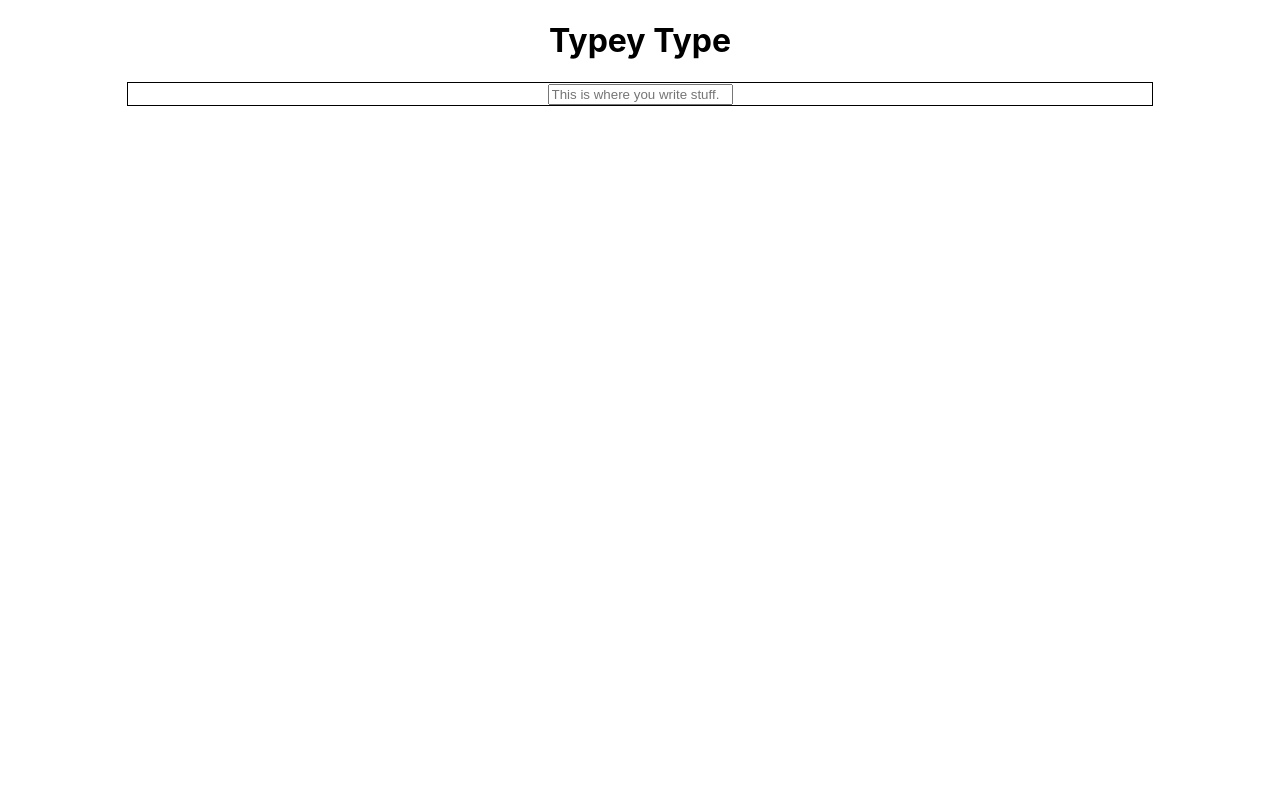
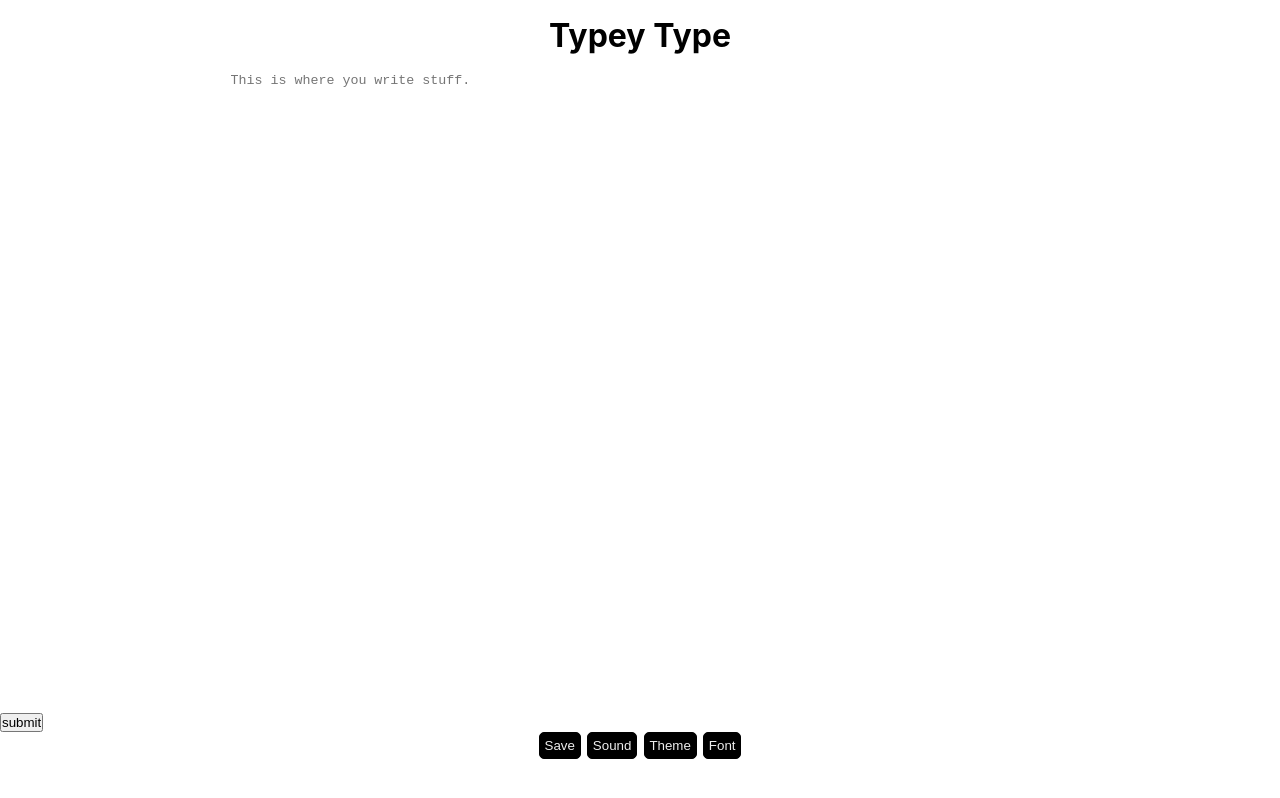
Before and after one commit to holdenmad/writer-app, a React (Create React App) app: page / in a window 1280 px wide. Built offline with nearby package versions, Linux system fonts and the light colour scheme.

Commit message:
Added styling to center typing field

```diff
--- a/src/App.js
+++ /dev/null
@@ -1,14 +0,0 @@
-import React from 'react';
-import './styles/App.scss';
-import WritingField from './components/WritingField.js'
-
-function App() {
-  return (
-    <div className="App">
-      <header><h1>Typey Type</h1></header>
-      <WritingField/>
-    </div>
-  );
-}
-
-export default App;
--- /dev/null
+++ b/src/App.tsx
@@ -0,0 +1,21 @@
+import React from "react";
+import "./styles/App.scss";
+import WritingField from "./components/WritingField";
+import Nav from "./components/Nav";
+import Form from "./components/Form";
+
+
+function App() {
+  return (
+    <div className="App">
+      <header>
+        <h1>Typey Type</h1>
+      </header>
+        <div >
+          <WritingField />
+       </div>
+    </div>
+  );
+}
+
+export default App;
--- /dev/null
+++ b/src/components/Form.tsx
@@ -0,0 +1,19 @@
+import React, { useState } from "react";
+
+const Form = () => {
+    const [title, setTitle] = useState('');
+    const handleSubmit = (e: any)=> {
+        e.preventDefault();
+        console.log(title)
+    }
+
+  return (
+    <form onSubmit={handleSubmit}>
+      <label>Text</label>
+      <input type="text" value={title} required onChange={(e)=> setTitle(e.target.value)} />
+      <input type="submit" value="submit"></input>
+    </form>
+  );
+};
+
+export default Form;
--- /dev/null
+++ b/src/components/Nav.tsx
@@ -0,0 +1,23 @@
+import React from "react";
+
+/*
+
+By clicking on the 'Save' button, the following should happen:
+- Textarea is 'submitted' in form
+- Action on submit is to turn the text in the text area into a file (what type?)
+- Action on submit is also to save the file to local computer
+
+*/
+
+const navElements: string[] = ["Save", "Sound", "Theme", "Font"];
+
+
+const Nav = () => {
+  return (
+    <div className="navbar">
+      {navElements.map((navEl) => <button className="navEl">{navEl}</button>)}
+    </div>
+  );
+};
+
+export default Nav;
--- a/src/components/WritingField.js
+++ /dev/null
@@ -1,16 +0,0 @@
-import React from "react";
-
-const WritingField = () => {
-  return (
-    <div className="writingField">
-      <div>
-        <input
-          className="writingInput"
-          placeholder="This is where you write stuff."
-        ></input>
-      </div>
-    </div>
-  );
-};
-
-export default WritingField;
--- /dev/null
+++ b/src/components/WritingField.tsx
@@ -0,0 +1,37 @@
+import React, {useState} from "react";
+
+/*
+
+*/
+const navElements: string[] = ["Save", "Sound", "Theme", "Font"];
+
+const WritingField = () => {
+  const [text, setText] = useState('');
+    const handleSubmit = (e: any)=> {
+        e.preventDefault();
+        console.log(text)
+    }
+  return (
+    <form onSubmit={handleSubmit}>
+      <div className="helper">
+      <div className="writingField">
+
+      <textarea
+        className="writingInput"
+        placeholder="This is where you write stuff."
+        value={text}
+        onChange={(e)=> setText(e.target.value)}
+      ></textarea>
+    </div>
+    </div>
+
+      <input type="submit" value="submit"></input>
+      <div className="navbar">
+      {navElements.map((navEl) => <button className="navEl">{navEl}</button>)}
+    </div>
+    </form>
+
+  );
+};
+
+export default WritingField;
--- /dev/null
+++ b/src/react-app-env.d.ts
@@ -0,0 +1 @@
+/// <reference types="react-scripts" />
--- a/src/styles/App.scss
+++ b/src/styles/App.scss
@@ -1,25 +1,9 @@
-.App {
-  text-align: center;
-}
+/**** VARIABLES ****/
 
-.App-header {
-  background-color: #282c34;
-  min-height: 100vh;
-  display: flex;
-  flex-direction: column;
-  align-items: center;
-  justify-content: center;
-  font-size: calc(10px + 2vmin);
-  color: white;
-}
+/* Dev Variables */
+$black-border: 1px solid black;
 
-.App-link {
-  color: #61dafb;
-}
-
-/***********************/
-
-/* Color Variables */
+/* Color Variables */ /* trying have a base color and doing some mathematics in Sass to change it in the app*/
 
 $black: black;
 $teal: teal;
@@ -33,23 +17,107 @@ $mainWidth: 80%;
 
 /* Font Variables */
 
-$mainFontFamily: -apple-system, BlinkMacSystemFont, 'Segoe UI', 'Roboto', 'Oxygen',
-'Ubuntu', 'Cantarell', 'Fira Sans', 'Droid Sans', 'Helvetica Neue',
-sans-serif;
+$mainFontFamily: -apple-system, BlinkMacSystemFont, "Segoe UI", "Roboto",
+  "Oxygen", "Ubuntu", "Cantarell", "Fira Sans", "Droid Sans", "Helvetica Neue",
+  sans-serif;
+
+/**** GENERAL ****/
+
+* {
+  margin: 0;
+  padding: 0;
+  scrollbar-width: thin; /* 'auto' is also an option but looks weird*/
+  // scrollbar-color: black $off-white;
+  scrollbar-color: auto;
+}
+
+
+/* Works on Chrome/Edge/Safari */
+*::-webkit-scrollbar {
+  width: 12px;
+}
+*::-webkit-scrollbar-track {
+  background: $off-white;
+}
+*::-webkit-scrollbar-thumb {
+  background-color: black;
+  border-radius: 20px;
+  border: 3px solid $off-white;
+}
+
 
 
 /***********************/
 
-
-.writingInput {
-  /* how to you put width of the input here?*/
-  color: $black;
-
+.App {
+  display: flex;
+  flex-direction: column;
+  justify-content: center;
+  align-content: center;
+  align-items: center;
+  width: auto;
+  // border: $black-border;
 }
 
-.writingField {
-  width: 80%;
-  border: 1px solid black;
-  margin-right: auto;
-  margin-left: auto;
+header {
+  text-align: center;
+  margin: 1rem;
 }
+
+/***********************/
+
+/**** INPUT ****/
+.helper {
+  display: flex;
+  justify-content: center;
+  align-content: center;
+  align-items: center;
+  // border: $black-border;
+  height: 80vh;
+  width: 100vw;
+  .writingField {
+    width: 80%;
+    height: 100%;
+    text-align: center;
+    .writingInput {
+      /* how to you put width of the input here?*/
+      // align-self: center;
+      color: $black;
+      box-sizing: border-box;
+      border: 0;
+      overflow-y: scroll;
+      overflow-x: hidden;
+      outline: none;
+      resize: none;
+      max-width: 100%;
+      min-width: 80%;
+      max-height: 100%;
+      min-height: 100%;
+      // padding-top: 1rem;
+      // padding-bottom: 1rem;
+      resize: none;
+      overflow: auto;
+      // margin: 1rem;
+      // align-self: center;
+      line-height: 20px;
+    }
+  }
+}
+
+/**** NAVBAR ****/
+
+.navbar {
+  display: flex;
+  flex-direction: row;
+  justify-content: center;
+
+  .navEl {
+    margin-left: .2rem;
+    margin-right: .2rem;
+    border: $black-border;
+    border-radius: 5px;
+    padding: .3rem;
+    background-color: black;
+    color: $off-white;
+  }
+}
```
Also changed, not shown: package.json (+6 -1 lines), tsconfig.json (added, +27 -0 lines), 1 other file (tests, documents, lock files or other folders).
